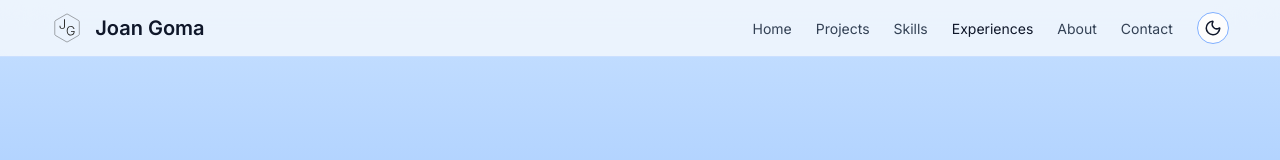
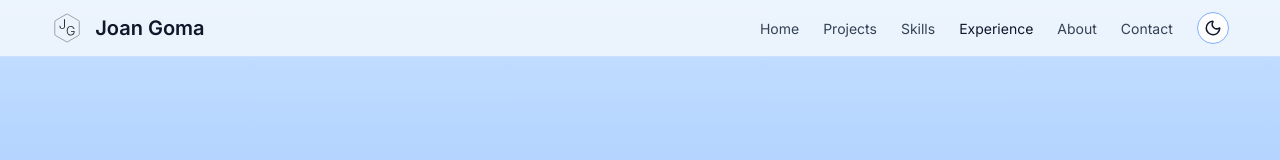
Before and after one commit to joangoma-code/portfolio, a Next.js app: page / in a window 1280 px wide. Shown: the top 160 px of the page. Built offline with nearby package versions, Linux system fonts and the light colour scheme.

Commit message:
experience and footer adjustments

```diff
--- a/components/layout/Footer.tsx
+++ b/components/layout/Footer.tsx
@@ -6,10 +6,14 @@ export default function Footer() {
   return (
     <footer className="relative w-full">
       <MountainFooter className="relative -bottom-1" />
-      <div className=" relative bg-(--color-card) pb-8 pt-4 md:pt-0">
+      <div className="bg-(--color-card) pb-8 pt-4 md:pt-0">
         <div className="mx-auto flex max-w-6xl flex-col items-center text-center justify-between gap-4 px-14 text-sm md:flex-row ">
           <p>© {year} Joan Goma. Built with care.</p>
-          <p>Crafted with Next.js · Deployed on Vercel</p>
+          <p>
+            <span className="block md:inline">Crafted with Next.js</span>
+            <span className="hidden md:inline md:mx-1"> · </span>
+            <span className="block mt-4 md:inline md:mt-0">Deployed on Vercel</span>
+          </p>
         </div>
       </div>
     </footer>
--- a/components/sections/experiences/ExperienceSection.tsx
+++ b/components/sections/experiences/ExperienceSection.tsx
@@ -26,12 +26,12 @@ export default function ExperienceSection() {
 
   return (
     <section
-      id="experiences"
+      id="experience"
       className="flex items-center justify-center section-style"
     >
       <Container ref={ref} className="space-y-16">
         <motion.h2 style={{ y, opacity, scale }} className="section-title">
-          Experiences
+          Experience
         </motion.h2>
 
         <div className="relative">
--- a/data/experiences.ts
+++ b/data/experiences.ts
@@ -1,14 +1,16 @@
 import type { Experience } from "@/types/Experience";
 
 export const experiences: Experience[] = [
+
+
   {
-    title: "Customer Service & Team Collaboration",
-    subtitle: "Mercadona, Makro...",
-    date: "Present - 2015",
+    title: "Technical Artist Intern",
+    subtitle: "Magic Media",
+    date: "2024",
     description: [
-      "Provided customer support in fast-paced environments.",
-      "Resolved issues efficiently while maintaining high service standards.",
-      "Collaborated with cross-functional teams to achieve operational goals.",
+      "Integrated and optimized digital assets for game production.",
+      "Collaborated with artists and developers in multidisciplinary teams.",
+      "Adapted assets to technical requirements and production pipelines.",
     ],
   },
     {
@@ -22,14 +24,15 @@ export const experiences: Experience[] = [
       "Developed interactive web-based experiences and prototypes.",
     ],
   },
+
   {
-    title: "Technical Artist Intern",
-    subtitle: "Magic Media",
-    date: "2024",
+    title: "Graphic Designer Intern",
+    subtitle: "Bear & Cactus, Barcelona",
+    date: "2018",
     description: [
-      "Integrated and optimized digital assets for game production.",
-      "Collaborated with artists and developers in multidisciplinary teams.",
-      "Adapted assets to technical requirements and production pipelines.",
+      "Designed digital visual assets for multiple platforms and formats.",
+      "Adapted graphic content while maintaining brand consistency.",
+      "Contributed to branding and visual identity projects.",
     ],
   },
     {
@@ -43,13 +46,13 @@ export const experiences: Experience[] = [
     ],
   },
     {
-    title: "Graphic Designer Intern",
-    subtitle: "Bear & Cactus, Barcelona",
-    date: "2018",
+    title: "Customer Service & Team Collaboration",
+    subtitle: "Mercadona, Makro...",
+    date: "2015 - Present",
     description: [
-      "Designed digital visual assets for multiple platforms and formats.",
-      "Adapted graphic content while maintaining brand consistency.",
-      "Contributed to branding and visual identity projects.",
+      "Provided customer support in fast-paced environments.",
+      "Resolved issues efficiently while maintaining high service standards.",
+      "Collaborated with cross-functional teams to achieve operational goals.",
     ],
   },
 ];
--- a/data/links.ts
+++ b/data/links.ts
@@ -13,8 +13,8 @@ export const links = [
     label: "Skills",
   },
   {
-    id: "experiences",
-    label: "Experiences",
+    id: "experience",
+    label: "Experience",
   },
   {
     id: "about",
```
Also changed, not shown: public/mountain_test.svg (deleted), public/og-image.png. Lines whose indentation alone changed are shown as unchanged.
